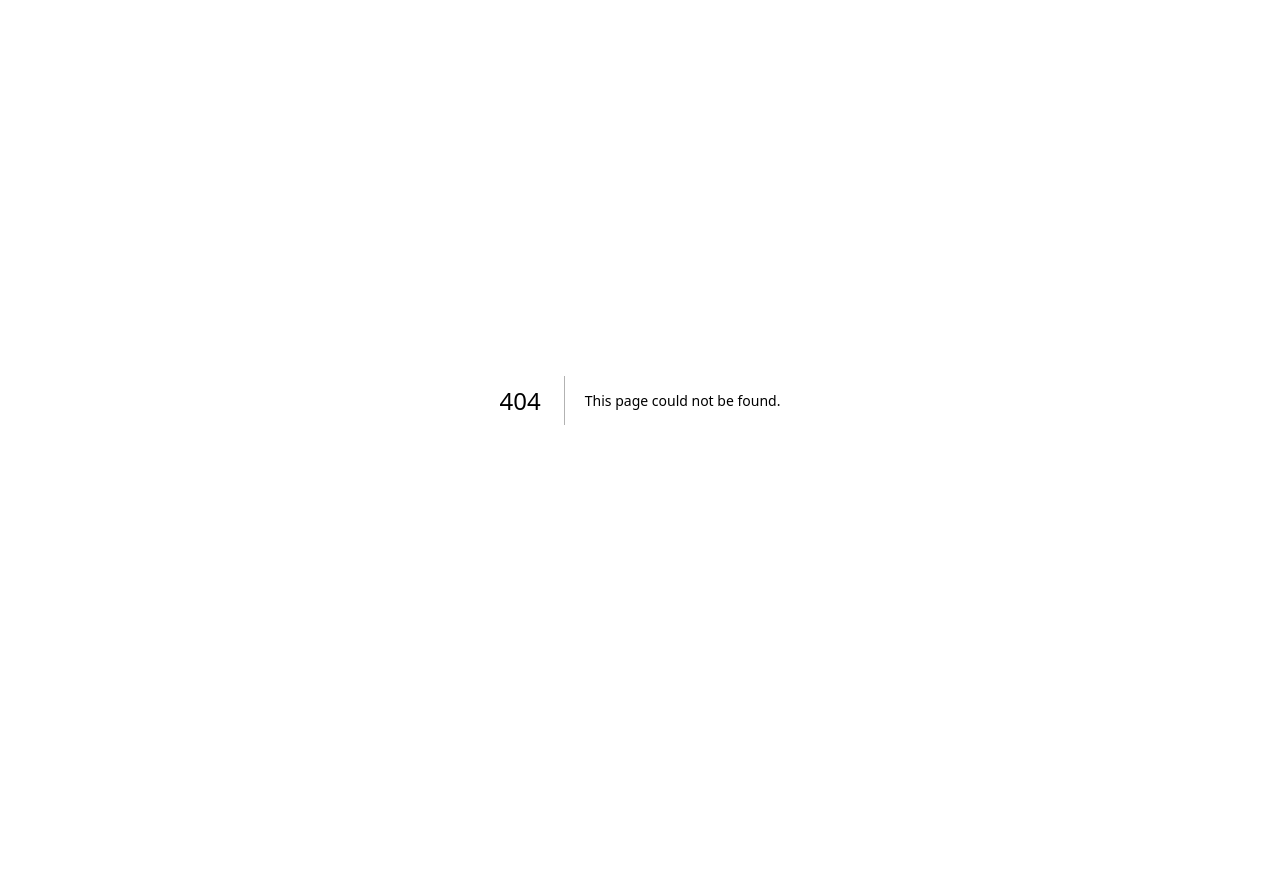
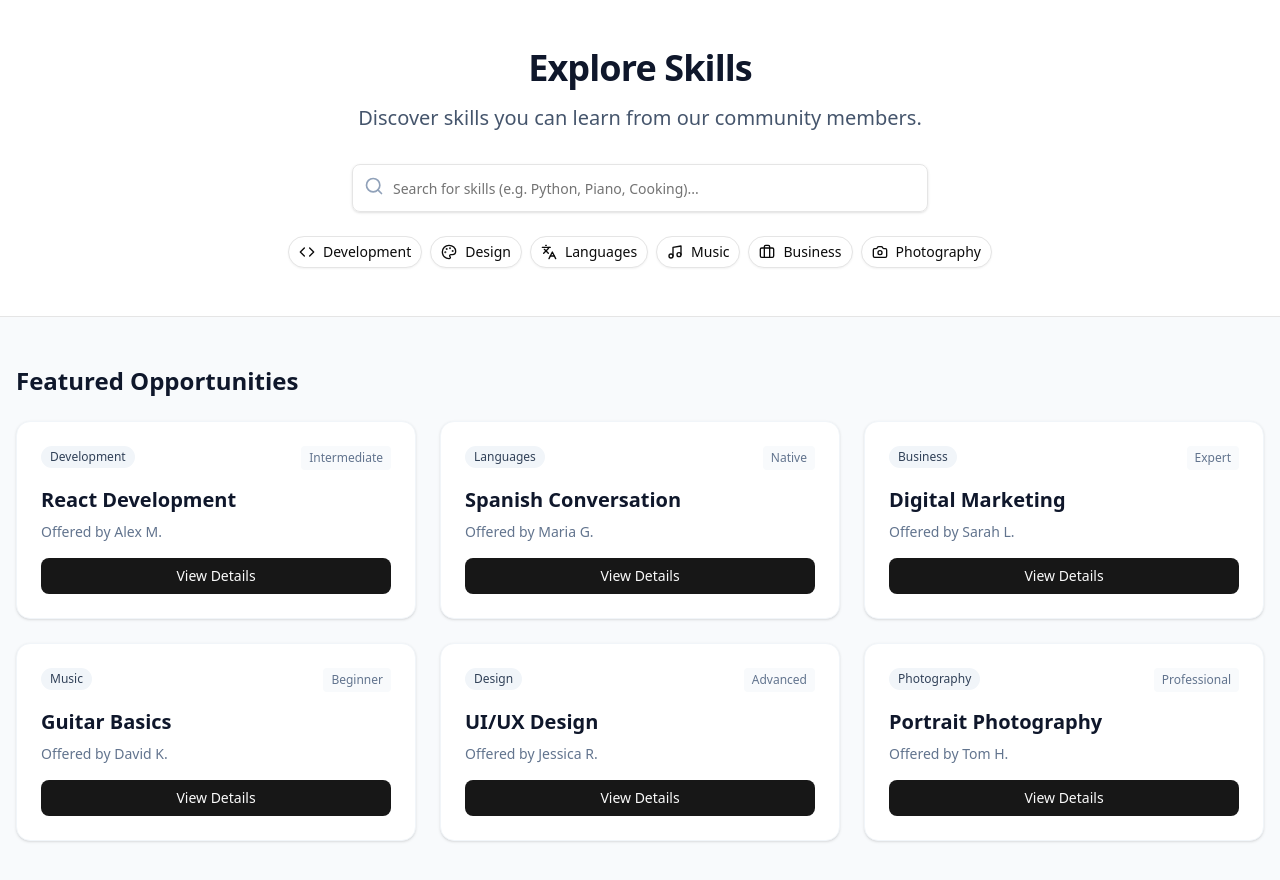
Before and after one commit to OmarMohammedSiddique/skill-swap, a Next.js app: page /explore in a window 1280 px wide. Before the commit this address had no page. Shown: the top 880 px of the page. Before the commit the page ends 800 px from the top, so only its background shows below. Built offline with nearby package versions, Linux system fonts and the light colour scheme.

Commit message:
feat: Add new "How it Works" and "Explore" pages to the application.

```diff
--- /dev/null
+++ b/app/explore/page.tsx
@@ -0,0 +1,79 @@
+import { Button } from "@/components/ui/button";
+import { Input } from "@/components/ui/input";
+import { Badge } from "@/components/ui/badge";
+import { Search, Code, Palette, Languages, Music, Briefcase, Camera } from "lucide-react";
+
+export default function ExplorePage() {
+    const categories = [
+        { name: "Development", icon: <Code className="w-4 h-4" /> },
+        { name: "Design", icon: <Palette className="w-4 h-4" /> },
+        { name: "Languages", icon: <Languages className="w-4 h-4" /> },
+        { name: "Music", icon: <Music className="w-4 h-4" /> },
+        { name: "Business", icon: <Briefcase className="w-4 h-4" /> },
+        { name: "Photography", icon: <Camera className="w-4 h-4" /> },
+    ];
+
+    const featuredSkills = [
+        { title: "React Development", category: "Development", level: "Intermediate", user: "Alex M." },
+        { title: "Spanish Conversation", category: "Languages", level: "Native", user: "Maria G." },
+        { title: "Digital Marketing", category: "Business", level: "Expert", user: "Sarah L." },
+        { title: "Guitar Basics", category: "Music", level: "Beginner", user: "David K." },
+        { title: "UI/UX Design", category: "Design", level: "Advanced", user: "Jessica R." },
+        { title: "Portrait Photography", category: "Photography", level: "Professional", user: "Tom H." },
+    ];
+
+    return (
+        <div className="flex flex-col min-h-screen bg-slate-50">
+            {/* Header */}
+            <div className="bg-white border-b">
+                <div className="container mx-auto px-4 py-12 text-center max-w-4xl">
+                    <h1 className="text-4xl font-extrabold tracking-tight text-slate-900 mb-4">
+                        Explore Skills
+                    </h1>
+                    <p className="text-xl text-slate-600 mb-8">
+                        Discover skills you can learn from our community members.
+                    </p>
+
+                    <div className="relative max-w-xl mx-auto">
+                        <Search className="absolute left-3 top-3 h-5 w-5 text-slate-400" />
+                        <Input
+                            placeholder="Search for skills (e.g. Python, Piano, Cooking)..."
+                            className="pl-10 h-12 text-lg shadow-sm"
+                        />
+                    </div>
+
+                    <div className="flex flex-wrap justify-center gap-2 mt-6">
+                        {categories.map((cat) => (
+                            <Button key={cat.name} variant="outline" size="sm" className="gap-2 rounded-full">
+                                {cat.icon}
+                                {cat.name}
+                            </Button>
+                        ))}
+                    </div>
+                </div>
+            </div>
+
+            {/* Content */}
+            <div className="container mx-auto px-4 py-12">
+                <h2 className="text-2xl font-bold text-slate-900 mb-6">Featured Opportunities</h2>
+                <div className="grid md:grid-cols-2 lg:grid-cols-3 gap-6">
+                    {featuredSkills.map((skill, index) => (
+                        <div key={index} className="bg-white p-6 rounded-xl shadow-sm border border-slate-100 hover:shadow-md transition-all cursor-pointer">
+                            <div className="flex justify-between items-start mb-4">
+                                <Badge variant="secondary" className="bg-slate-100 text-slate-700 hover:bg-slate-200">
+                                    {skill.category}
+                                </Badge>
+                                <span className="text-xs font-medium text-slate-500 bg-slate-50 px-2 py-1 rounded">
+                                    {skill.level}
+                                </span>
+                            </div>
+                            <h3 className="text-xl font-bold text-slate-900 mb-2">{skill.title}</h3>
+                            <p className="text-slate-500 text-sm mb-4">Offered by {skill.user}</p>
+                            <Button className="w-full variant-outline">View Details</Button>
+                        </div>
+                    ))}
+                </div>
+            </div>
+        </div>
+    );
+}
--- /dev/null
+++ b/app/how-it-works/page.tsx
@@ -0,0 +1,84 @@
+import Link from "next/link";
+import { Button } from "@/components/ui/button";
+import { ArrowRight, UserPlus, Search, Handshake, Star } from "lucide-react";
+
+export default function HowItWorks() {
+    const steps = [
+        {
+            icon: <UserPlus className="h-10 w-10 text-indigo-600" />,
+            title: "Create Your Profile",
+            description:
+                "Sign up and list the skills you can teach and the skills you want to learn. Be detailed to attract the right matches!",
+        },
+        {
+            icon: <Search className="h-10 w-10 text-indigo-600" />,
+            title: "Find a Match",
+            description:
+                "Browse through other users' profiles or let our algorithm suggest potential swap partners based on mutual interests.",
+        },
+        {
+            icon: <Handshake className="h-10 w-10 text-indigo-600" />,
+            title: "Connect & Swap",
+            description:
+                "Message your match, set up a time, and start swapping skills! It's all about mutual growth and community.",
+        },
+        {
+            icon: <Star className="h-10 w-10 text-indigo-600" />,
+            title: "Rate & Review",
+            description:
+                "After your session, leave a review to build trust in the community and help others find great teachers.",
+        },
+    ];
+
+    return (
+        <div className="flex flex-col min-h-screen">
+            <main className="flex-1">
+                {/* Hero Section */}
+                <section className="py-20 bg-slate-50">
+                    <div className="container px-4 mx-auto text-center max-w-4xl">
+                        <h1 className="text-4xl md:text-6xl font-extrabold tracking-tight text-slate-900 mb-6">
+                            How <span className="text-indigo-600">SkillSwap</span> Works
+                        </h1>
+                        <p className="text-xl text-slate-600 mb-10 max-w-2xl mx-auto">
+                            SkillSwap is a community-driven platform where you can trade your expertise for new skills. No money changes hands—just knowledge.
+                        </p>
+                        <div className="flex gap-4 justify-center">
+                            <Link href="/">
+                                <Button size="lg" className="gap-2">
+                                    Get Started <ArrowRight className="h-4 w-4" />
+                                </Button>
+                            </Link>
+                        </div>
+                    </div>
+                </section>
+
+                {/* Steps Section */}
+                <section className="py-20">
+                    <div className="container px-4 mx-auto max-w-6xl">
+                        <div className="grid md:grid-cols-2 lg:grid-cols-4 gap-8">
+                            {steps.map((step, index) => (
+                                <div key={index} className="flex flex-col items-center text-center p-6 bg-white rounded-2xl shadow-sm border border-slate-100 hover:shadow-md transition-shadow">
+                                    <div className="mb-6 p-4 bg-indigo-50 rounded-full">
+                                        {step.icon}
+                                    </div>
+                                    <h3 className="text-xl font-bold text-slate-900 mb-3">{step.title}</h3>
+                                    <p className="text-slate-600 leading-relaxed">{step.description}</p>
+                                </div>
+                            ))}
+                        </div>
+                    </div>
+                </section>
+
+                {/* FAQ Section (Optional/Simple) */}
+                <section className="py-20 bg-slate-50">
+                    <div className="container px-4 mx-auto max-w-3xl text-center">
+                        <h2 className="text-3xl font-bold text-slate-900 mb-8">Ready to start learning?</h2>
+                        <Link href="/">
+                            <Button size="lg" variant="default">Join the Community</Button>
+                        </Link>
+                    </div>
+                </section>
+            </main>
+        </div>
+    );
+}
```
